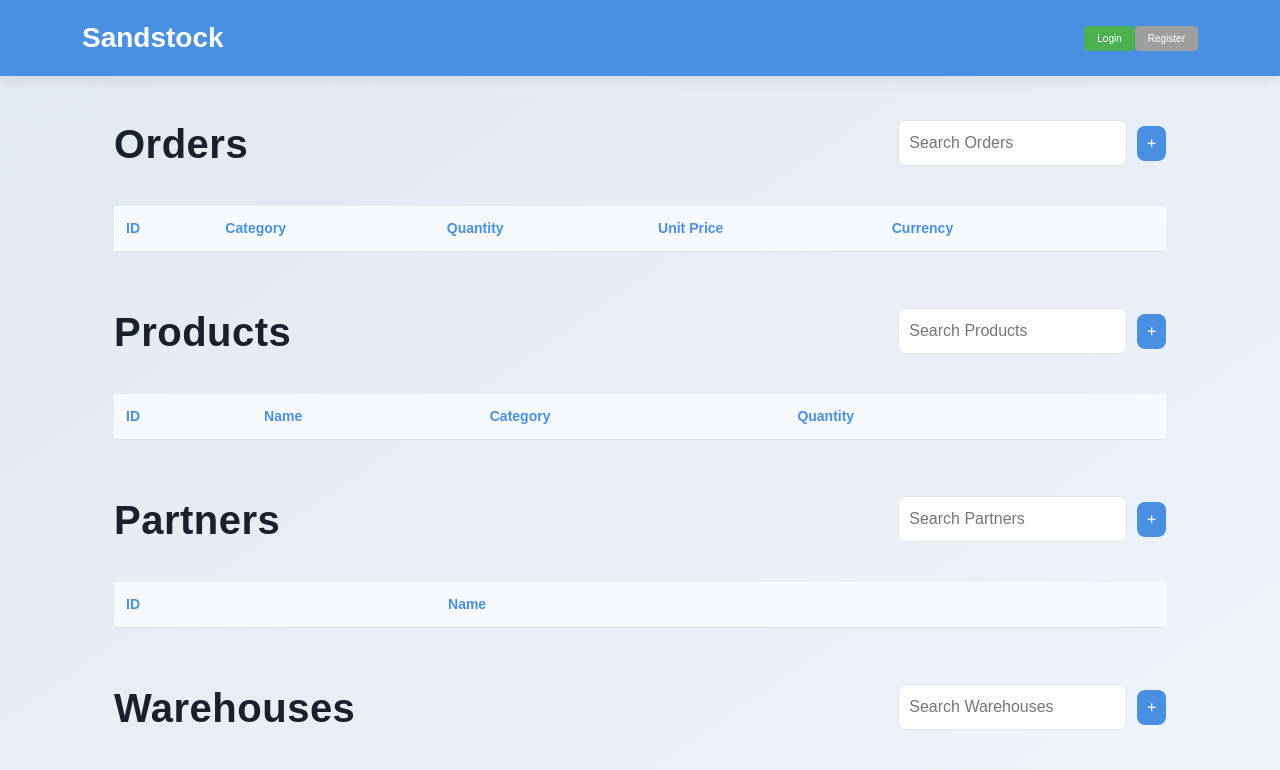
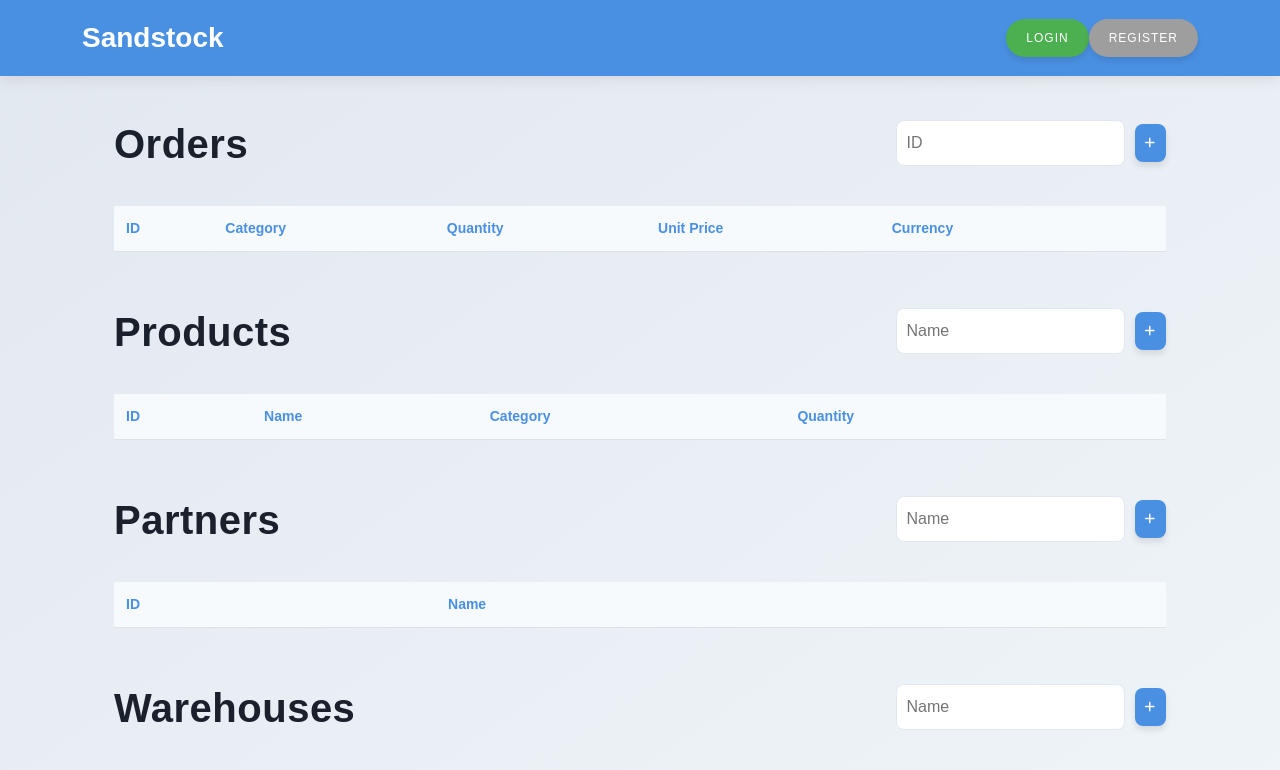
Before and after one commit to VictorMeyer77/sandstock, a Flask app: page / in a window 1280 px wide. Shown: the top 770 px of the page. Run offline with Flask 3, Linux system fonts and the light colour scheme; lists and menus that the app fills with data are empty.

Commit message:
minor changes

```diff
--- a/sandstock/static/style.css
+++ b/sandstock/static/style.css
@@ -59,62 +59,64 @@ h1, h2, h3, h4, h5, h6 {
 /* === BUTTON STYLES === */
 .btn {
     font-weight: 500;
-    border-radius: 4px;  /* Even smaller radius for a more delicate look */
-    padding: 4px 12px;  /* Further reduced padding for a sleeker appearance */
-    transition: transform 0.2s ease, box-shadow 0.2s ease;
-    font-size: 10px;  /* Smaller font size for a more subtle look */
+    border-radius: 50px;  /* Rounded corners for a modern touch */
+    padding: 10px 20px;  /* Increased padding for a more prominent button */
+    transition: transform 0.2s ease, box-shadow 0.3s ease, background-color 0.3s ease;
+    font-size: 12px;  /* Slightly bigger font size */
+    text-transform: uppercase;
+    letter-spacing: 1px;  /* Added letter-spacing for a cleaner, more modern look */
+    box-shadow: 0 4px 6px rgba(0, 0, 0, 0.1);  /* Subtle shadow for depth */
+    display: inline-block;
+    cursor: pointer;
+    border: none;
 }
 
+/* === BUTTON PRIMARY === */
 .btn-primary {
     background-color: #4a90e2;  /* Soft blue background */
-    border-color: #4a90e2;
     color: #ffffff;
 }
 
 .btn-primary:hover {
     background-color: #357ab7;  /* Slightly darker blue on hover */
-    border-color: #357ab7;
-    box-shadow: 0 3px 6px rgba(74, 144, 226, 0.2);  /* Subtle shadow effect */
-    transform: translateY(-1px);  /* Very subtle lift effect */
+    box-shadow: 0 6px 12px rgba(74, 144, 226, 0.3);  /* Stronger shadow on hover */
+    transform: translateY(-4px);  /* More noticeable lift effect */
 }
 
+/* === BUTTON DANGER === */
 .btn-danger {
-    background-color: #f44336;  /* Vibrant red background */
-    border-color: #f44336;
+    background-color: #f44336;  /* Bright red background */
     color: #ffffff;
 }
 
 .btn-danger:hover {
     background-color: #e53935;  /* Slightly darker red on hover */
-    border-color: #e53935;
-    box-shadow: 0 3px 6px rgba(244, 67, 54, 0.2);  /* Subtle shadow effect */
-    transform: translateY(-1px);  /* Very subtle lift effect */
+    box-shadow: 0 6px 12px rgba(244, 67, 54, 0.3);  /* Stronger shadow on hover */
+    transform: translateY(-4px);  /* More noticeable lift effect */
 }
 
+/* === BUTTON SUCCESS === */
 .btn-success {
-    background-color: #4caf50;  /* Fresh green background */
-    border-color: #4caf50;
+    background-color: #4caf50;  /* Vibrant green background */
     color: #ffffff;
 }
 
 .btn-success:hover {
     background-color: #388e3c;  /* Slightly darker green on hover */
-    border-color: #388e3c;
-    box-shadow: 0 3px 6px rgba(76, 175, 80, 0.2);  /* Subtle shadow effect */
-    transform: translateY(-1px);  /* Very subtle lift effect */
+    box-shadow: 0 6px 12px rgba(76, 175, 80, 0.3);  /* Stronger shadow on hover */
+    transform: translateY(-4px);  /* More noticeable lift effect */
 }
 
+/* === BUTTON SECONDARY === */
 .btn-secondary {
-    background-color: #9e9e9e;  /* Muted gray background */
-    border-color: #9e9e9e;
+    background-color: #9e9e9e;  /* Neutral gray background */
     color: #ffffff;
 }
 
 .btn-secondary:hover {
     background-color: #757575;  /* Slightly darker gray on hover */
-    border-color: #757575;
-    box-shadow: 0 3px 6px rgba(158, 158, 158, 0.2);  /* Subtle shadow effect */
-    transform: translateY(-1px);  /* Very subtle lift effect */
+    box-shadow: 0 6px 12px rgba(158, 158, 158, 0.3);  /* Stronger shadow on hover */
+    transform: translateY(-4px);  /* More noticeable lift effect */
 }
 
 /* === FORM STYLING === */
--- a/sandstock/templates/add_partner.html
+++ b/sandstock/templates/add_partner.html
@@ -4,6 +4,7 @@
 <div class="container">
     <div class="card">
         <h1>Add Partner</h1>
+        <hr>
         <form method="POST" action="{{ url_for('add_partner') }}">
             {{ form.hidden_tag() }}
             <div class="form-group">
--- a/sandstock/templates/add_product.html
+++ b/sandstock/templates/add_product.html
@@ -4,6 +4,7 @@
 <div class="container">
     <div class="card">
         <h1>Add Product</h1>
+        <hr>
         <form method="POST" action="{{ url_for('add_product') }}">
             {{ form.hidden_tag() }}
             <div class="form-group">
--- a/sandstock/templates/add_warehouse.html
+++ b/sandstock/templates/add_warehouse.html
@@ -4,6 +4,7 @@
 <div class="container">
     <div class="card">
         <h1>Add warehouse</h1>
+        <hr>
         <form method="POST" action="{{ url_for('add_warehouse') }}">
             {{ form.hidden_tag() }}
             <div class="form-group">
--- a/sandstock/templates/edit_partner.html
+++ b/sandstock/templates/edit_partner.html
@@ -4,6 +4,7 @@
 <div class="container">
     <div class="card">
         <h1>Edit Partner</h1>
+        <hr>
         <form method="POST" action="{{ url_for('edit_partner', partner_id=partner.id) }}">
             {{ form.hidden_tag() }}
             <div class="form-group">
--- a/sandstock/templates/edit_product.html
+++ b/sandstock/templates/edit_product.html
@@ -4,6 +4,7 @@
 <div class="container">
     <div class="card">
         <h1>Edit Product</h1>
+        <hr>
         <form method="POST" action="{{ url_for('edit_product', product_id=product.id) }}">
             {{ form.hidden_tag() }}
             <div class="form-group">
--- a/sandstock/templates/edit_warehouse.html
+++ b/sandstock/templates/edit_warehouse.html
@@ -4,6 +4,7 @@
 <div class="container">
     <div class="card">
         <h1>Edit Warehouse</h1>
+        <hr>
         <form method="POST" action="{{ url_for('edit_warehouse', warehouse_id=warehouse.id) }}">
             {{ form.hidden_tag() }}
             <div class="form-group">
--- a/sandstock/templates/home.html
+++ b/sandstock/templates/home.html
@@ -8,7 +8,7 @@
         <div class="table-container">
             <h1>Orders</h1>
             <div class="search-bar">
-                <input type="text" id="order-search" placeholder="Search Orders">
+                <input type="text" id="order-search" placeholder="ID">
                 <button class="btn btn-primary" onclick="location.href='{{ url_for('add_order') }}'"><i class="fas fa-plus"></i></button>
             </div>
             <table id="order-table" class="table">
@@ -45,7 +45,7 @@
         <div class="table-container">
             <h1>Products</h1>
             <div class="search-bar">
-                <input type="text" id="product-search" placeholder="Search Products">
+                <input type="text" id="product-search" placeholder="Name">
                 <button class="btn btn-primary" onclick="location.href='{{ url_for('add_product') }}'"><i class="fas fa-plus"></i></button>
             </div>
             <table id="product-table" class="table">
@@ -80,7 +80,7 @@
         <div class="table-container">
             <h1>Partners</h1>
             <div class="search-bar">
-                <input type="text" id="partner-search" placeholder="Search Partners">
+                <input type="text" id="partner-search" placeholder="Name">
                 <button class="btn btn-primary" onclick="location.href='{{ url_for('add_partner') }}'"><i class="fas fa-plus"></i></button>
             </div>
             <table id="partner-table" class="table">
@@ -111,7 +111,7 @@
         <div class="table-container">
             <h1>Warehouses</h1>
             <div class="search-bar">
-                <input type="text" id="warehouse-search" placeholder="Search Warehouses">
+                <input type="text" id="warehouse-search" placeholder="Name">
                 <button class="btn btn-primary" onclick="location.href='{{ url_for('add_warehouse') }}'"><i class="fas fa-plus"></i></button>
             </div>
             <table id="warehouse-table" class="table">
```
